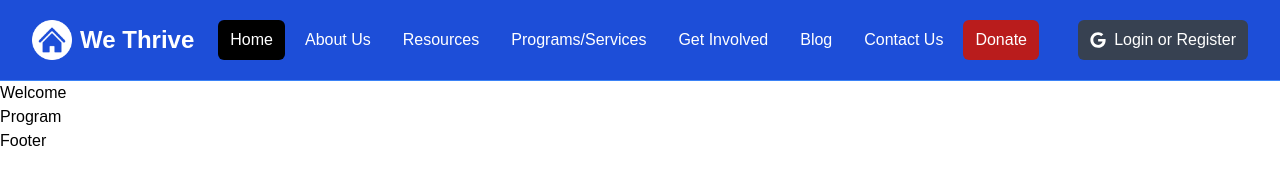
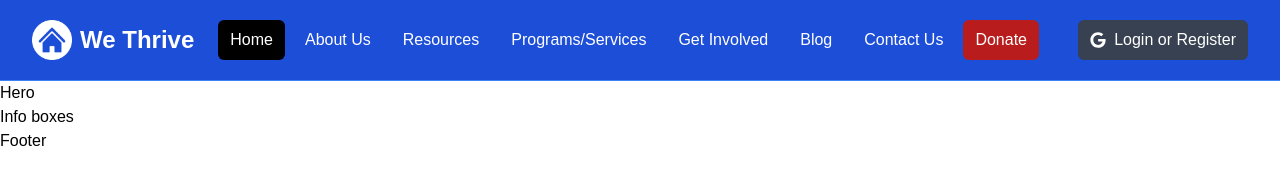
Before and after one commit to moraaruth/WeThrive, a Next.js app: page / in a window 1280 px wide. Shown: the top 179 px of the page. Built offline with nearby package versions, Linux system fonts and the light colour scheme.

Commit message:
adding hero and Infoboxes to main page

```diff
--- a/app/page.jsx
+++ b/app/page.jsx
@@ -1,13 +1,13 @@
 import Link from "next/link";
-
+import Hero from "@/components/Hero";
+import InfoBoxes from "@/components/InfoBoxes";
 const HomePage = () => {
     return (
-    <div >
-        <h1>Welcome</h1>
-        <Link href='/programs'>Program</Link>
+    <>
+        <Hero />
+        <InfoBoxes />
 
-
-        </div>
+        </>
         );
 }
 
```
